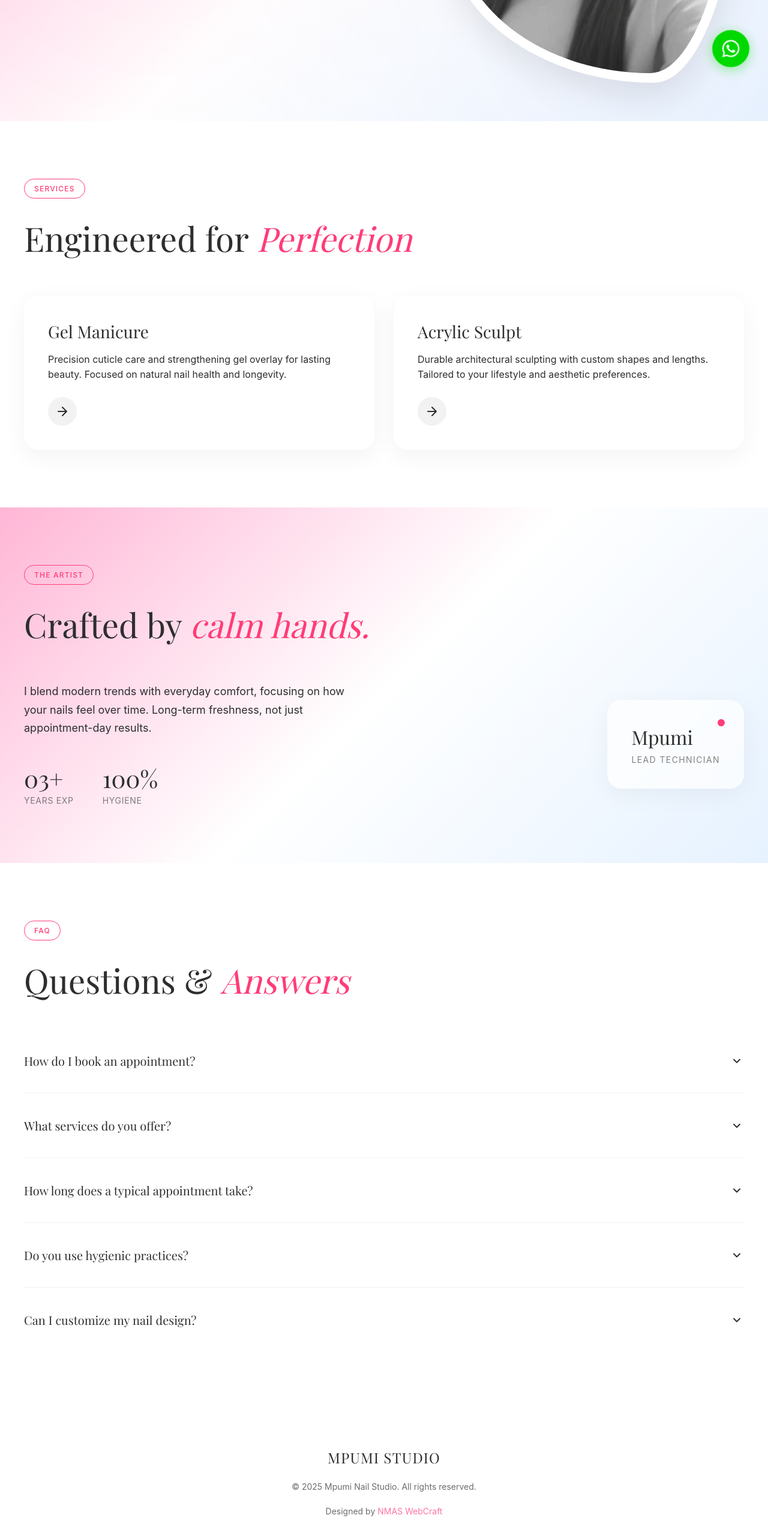
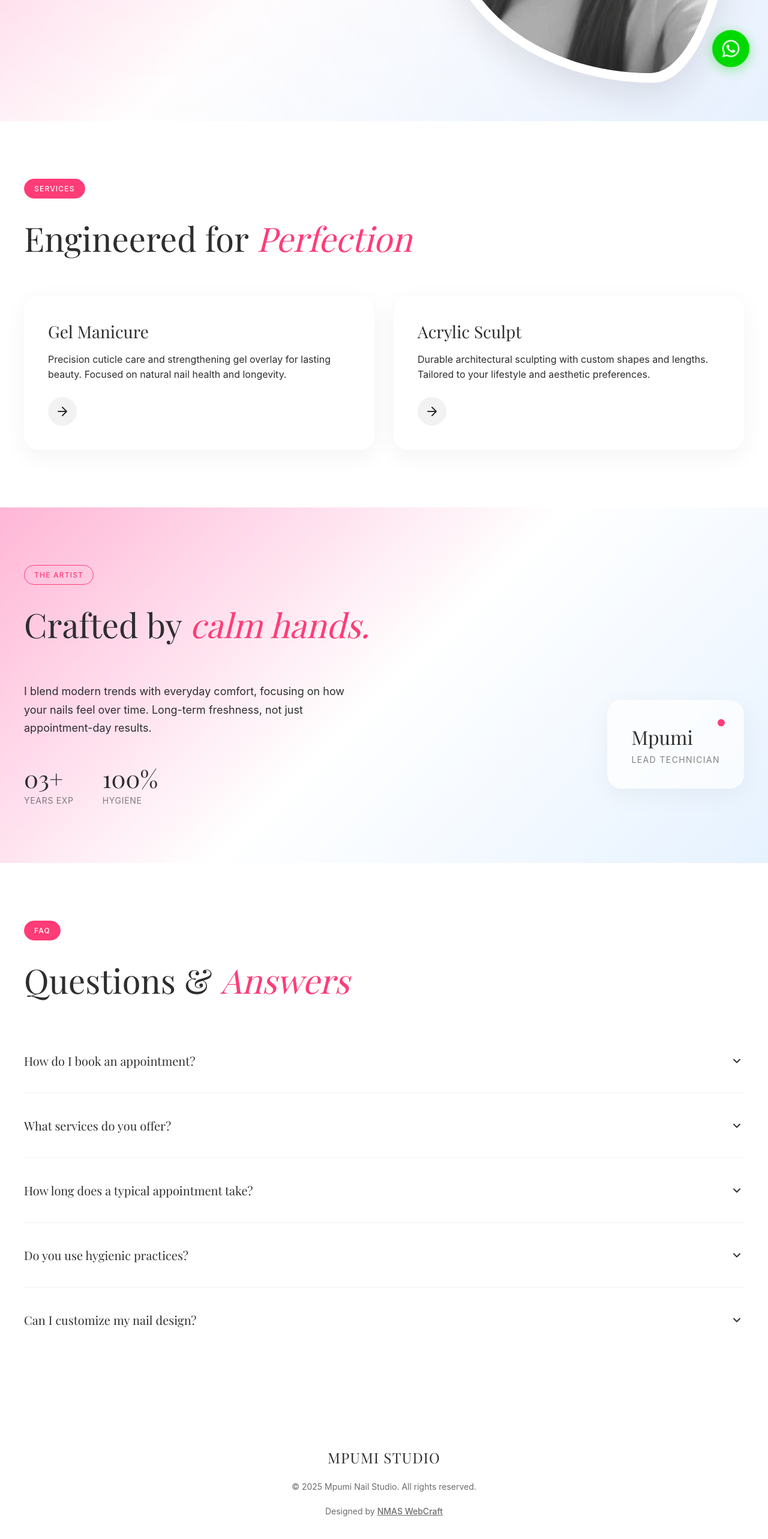
Before and after one commit to nmas3729/mpumi-studio, a Next.js app: page / in a window 1280 px wide. Shown: the part 657-3223 px from the top of the page at 60% size. Built offline with nearby package versions, Linux system fonts and the light colour scheme.

Commit message:
Fix accessibility contrast and optimize hero image

```diff
--- a/components/Hero.tsx
+++ b/components/Hero.tsx
@@ -64,6 +64,9 @@ export default function Hero() {
               height={800}
               className={styles.image}
               priority
+              fetchPriority="high"
+              sizes="(max-width: 768px) 100vw, 600px"
+              quality={85}
             />
           </div>
         </div>
--- a/styles/FAQ.module.css
+++ b/styles/FAQ.module.css
@@ -13,7 +13,8 @@
   padding: 0.5rem 1rem;
   border: 1.5px solid var(--pink-primary);
   border-radius: 50px;
-  color: var(--pink-primary);
+  background: var(--pink-primary);
+  color: var(--white);
   font-family: var(--font-sans);
   font-size: 0.75rem;
   font-weight: 500;
--- a/styles/Footer.module.css
+++ b/styles/Footer.module.css
@@ -35,13 +35,14 @@
 }
 
 .creditLink {
-  color: var(--pink-primary);
-  text-decoration: none;
-  transition: opacity 0.2s ease;
+  color: var(--charcoal);
+  text-decoration: underline;
+  font-weight: 500;
+  transition: color 0.2s ease;
 }
 
 .creditLink:hover {
-  opacity: 0.7;
+  color: var(--pink-primary);
 }
 
 @media (max-width: 768px) {
--- a/styles/Services.module.css
+++ b/styles/Services.module.css
@@ -13,7 +13,8 @@
   padding: 0.5rem 1rem;
   border: 1.5px solid var(--pink-primary);
   border-radius: 50px;
-  color: var(--pink-primary);
+  background: var(--pink-primary);
+  color: var(--white);
   font-family: var(--font-sans);
   font-size: 0.75rem;
   font-weight: 500;
```
